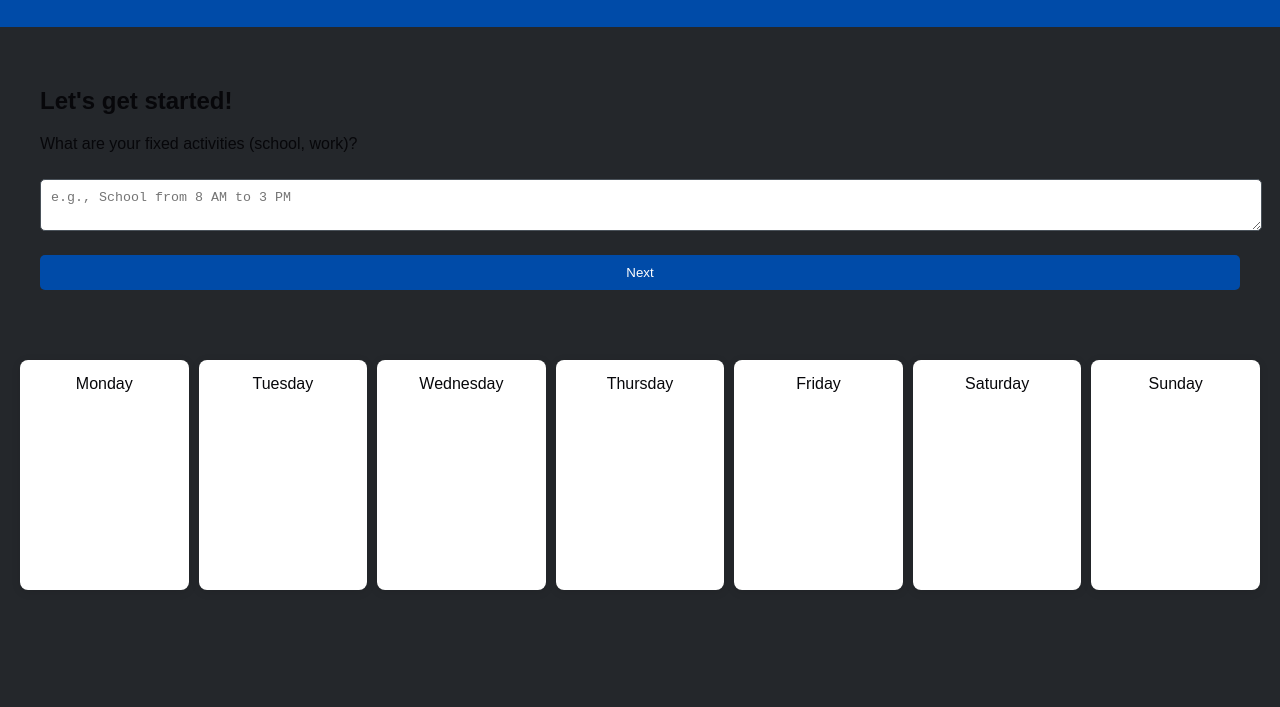
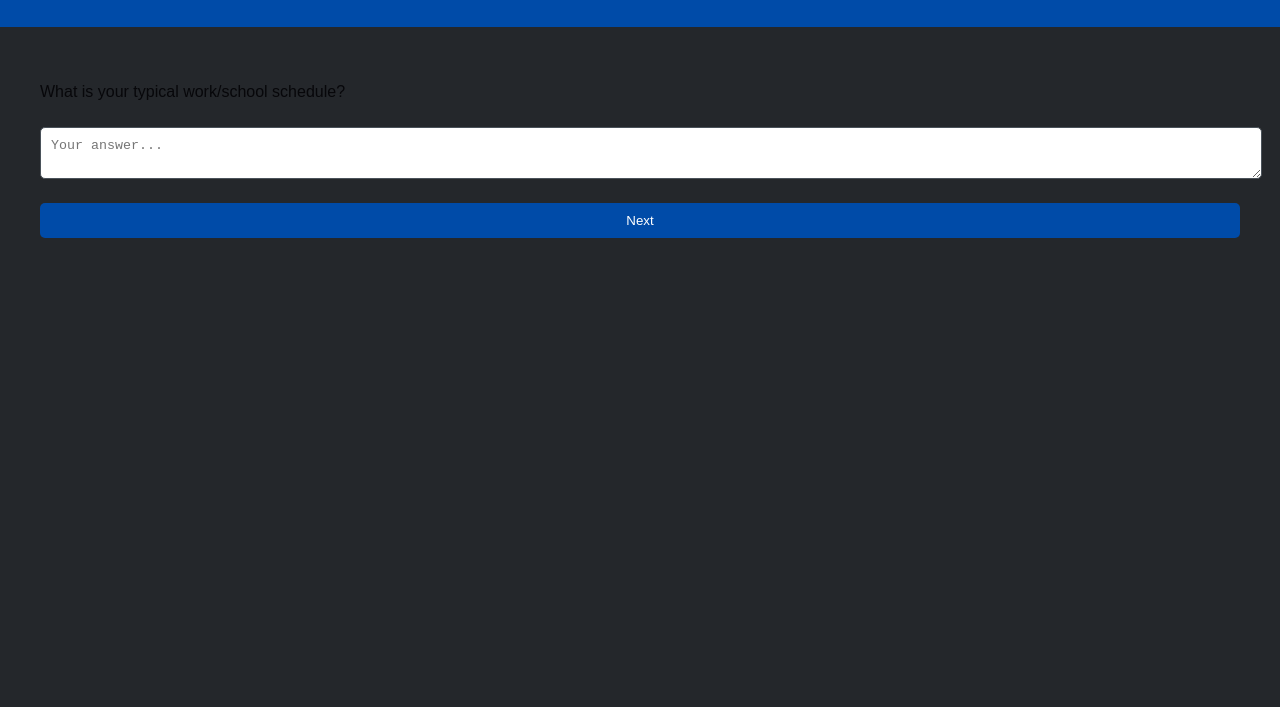
Before and after one commit to affxxxxxn/week-routine, a plain HTML site: page index.html in a window 1280 px wide. Shown: the part 93-800 px from the top of the page. Drawn offline with Linux system fonts and the light colour scheme.

Commit message:
Update index.html

```diff
--- a/index.html
+++ b/index.html
@@ -3,36 +3,29 @@
 <head>
     <meta charset="UTF-8">
     <meta name="viewport" content="width=device-width, initial-scale=1.0">
-    <title>AI Weekly Routine Generator</title>
+    <title>AI Timetable Generator</title>
     <link rel="stylesheet" href="styles.css">
 </head>
 <body>
     <header>
-        <h1>AI Weekly Routine Generator</h1>
+        <h1>AI Timetable Generator</h1>
     </header>
 
-    <section id="questions-section">
-        <h2>Let's get started!</h2>
-        <p id="question">What are your fixed activities (school, work)?</p>
-        <textarea id="response" placeholder="e.g., School from 8 AM to 3 PM"></textarea>
-        <button id="next-btn">Next</button>
-    </section>
-
-    <section class="weekly-view">
-        <div class="day" id="monday">Monday</div>
-        <div class="day" id="tuesday">Tuesday</div>
-        <div class="day" id="wednesday">Wednesday</div>
-        <div class="day" id="thursday">Thursday</div>
-        <div class="day" id="friday">Friday</div>
-        <div class="day" id="saturday">Saturday</div>
-        <div class="day" id="sunday">Sunday</div>
-    </section>
-
-    <div id="popup" class="popup">
-        <p>Time conflict detected! Please adjust your schedule.</p>
-        <button id="close-popup">Close</button>
+    <div id="questions-section">
+        <div id="question-container">
+            <p id="question">What is your typical work/school schedule?</p>
+            <textarea id="user-answer" placeholder="Your answer..."></textarea>
+            <button id="next-question">Next</button>
+        </div>
     </div>
 
-    <script src="app.js"></script>
+    <div id="result-section" style="display: none;">
+        <h2>Your Suggested Timetable:</h2>
+        <div id="weekly-view">
+            <!-- Timetable will be generated here -->
+        </div>
+    </div>
+
+    <script src="script.js"></script>
 </body>
 </html>
```
